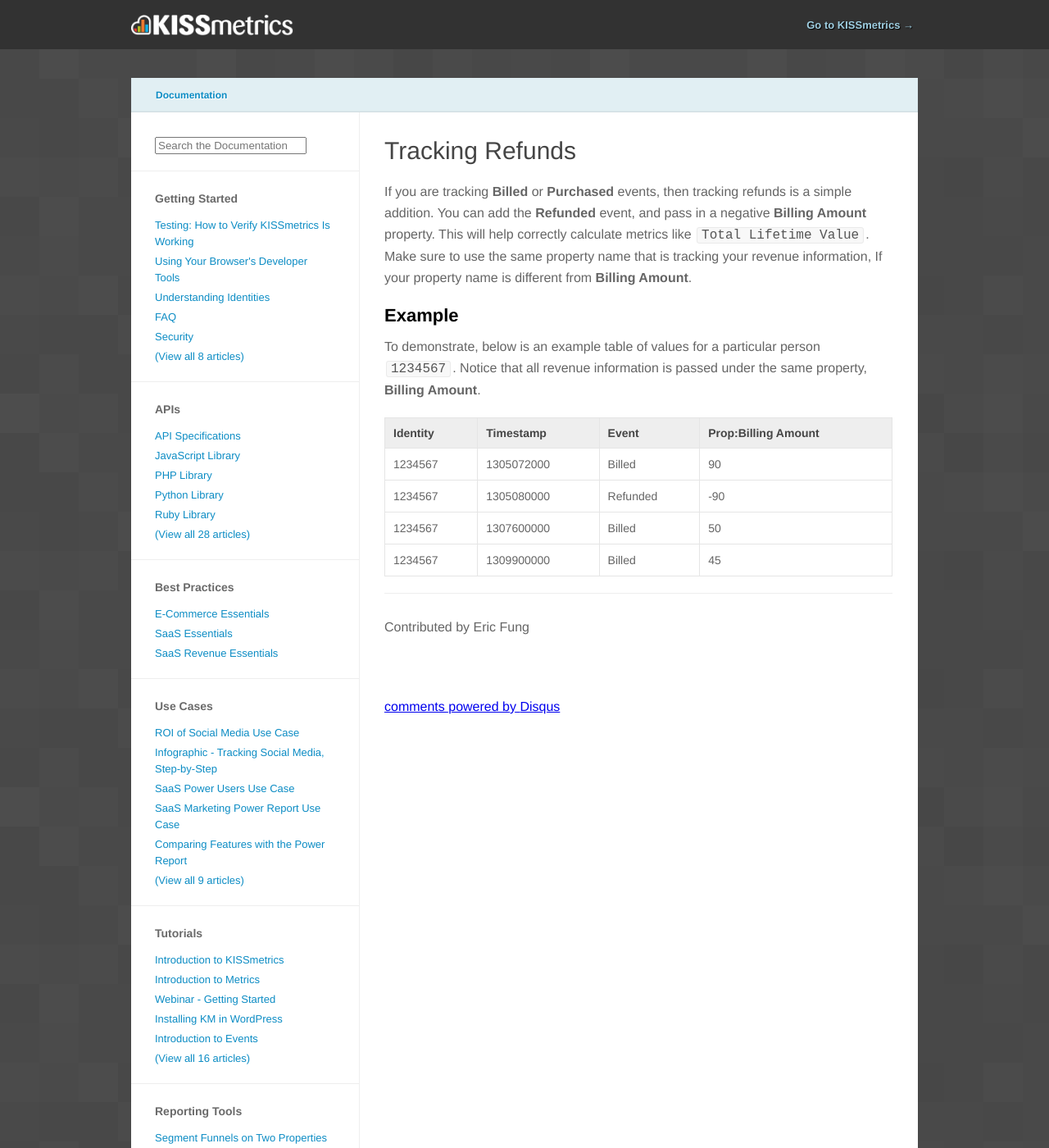
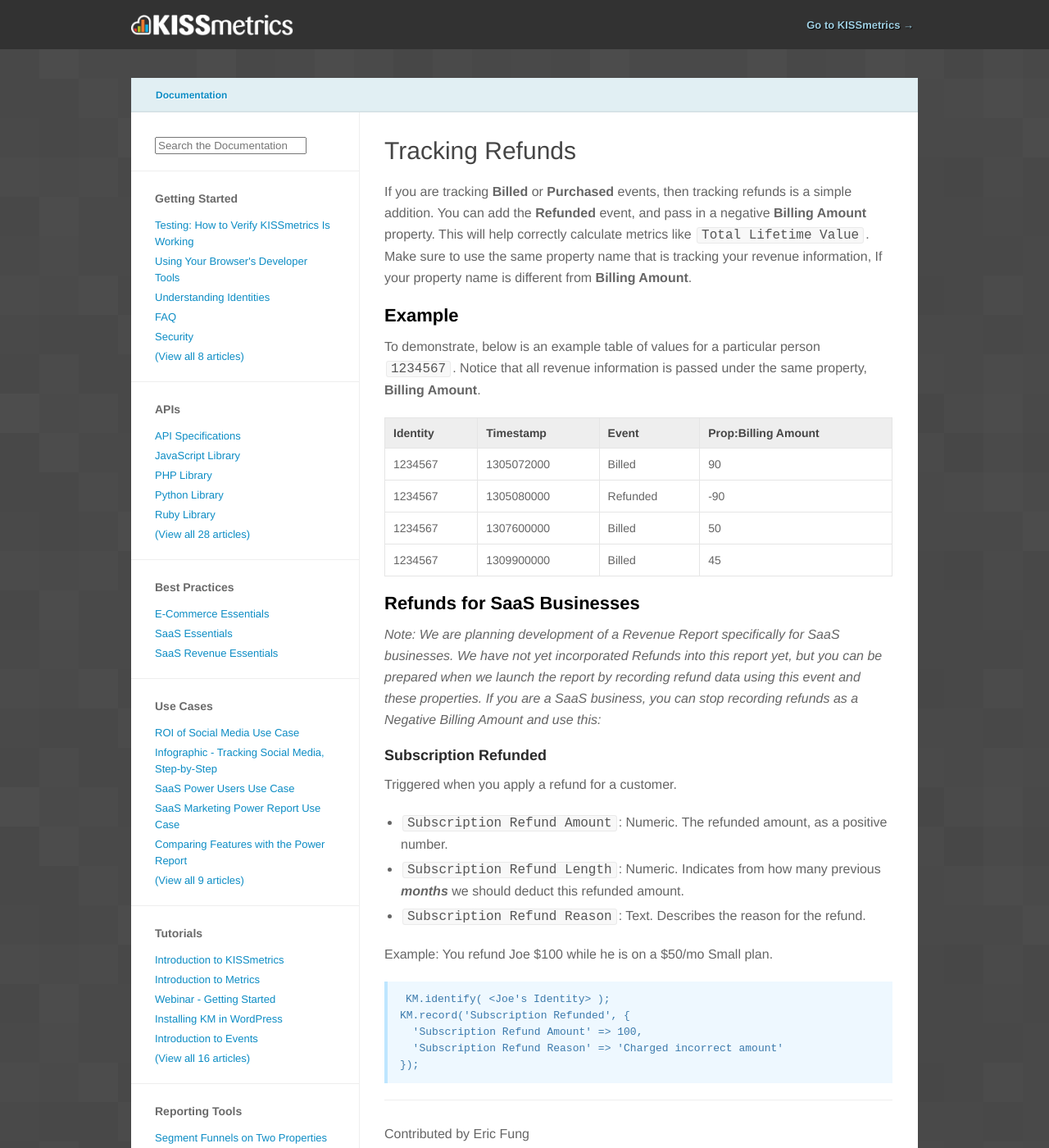
Before and after one commit to kissmetrics/km-support, a Jekyll site: the page built from _posts/2012-10-19-tracking-refunds.md, in a window 1280 px wide and 1400 px high. Shown: the whole window at 82% size. Built offline with Jekyll 4.4.1, drawn with Linux system fonts in a browser that asks for light colours; nearby versions of some CDN libraries; Markdown is read by kramdown in place of the engine named in the settings; a script that is not in the unit is left out; comment, search, counter and statistics services are not loaded.

Commit message:
Some clarification on expected SaaS Refund behavior.

```diff
--- a/_posts/2012-10-19-tracking-refunds.md
+++ b/_posts/2012-10-19-tracking-refunds.md
@@ -17,3 +17,23 @@
 1234567      | 1305080000 | Refunded | -90
 1234567      | 1307600000 | Billed   | 50
 1234567      | 1309900000 | Billed   | 45
+
+## Refunds for SaaS Businesses
+
+*Note: We are planning development of a Revenue Report specifically for SaaS businesses. We have not yet incorporated Refunds into this report yet, but you can be prepared when we launch the report by recording refund data using this event and these properties. If you are a SaaS business, you can stop recording refunds as a Negative Billing Amount and use this:*
+
+### Subscription Refunded
+
+Triggered when you apply a refund for a customer.
+
+* `Subscription Refund Amount`: Numeric. The refunded amount, as a positive number.
+* `Subscription Refund Length`: Numeric. Indicates from how many previous ***months*** we should deduct this refunded amount.
+* `Subscription Refund Reason`: Text. Describes the reason for the refund.
+
+Example: You refund Joe $100 while he is on a $50/mo Small plan.
+
+    KM.identify( <Joe's Identity> );
+    KM.record('Subscription Refunded', {
+      'Subscription Refund Amount' => 100,
+      'Subscription Refund Reason' => 'Charged incorrect amount'
+    });
```
Also changed, not shown: _posts/2013-03-28-saas-revenue-essentials.md (+8 -5 lines).
